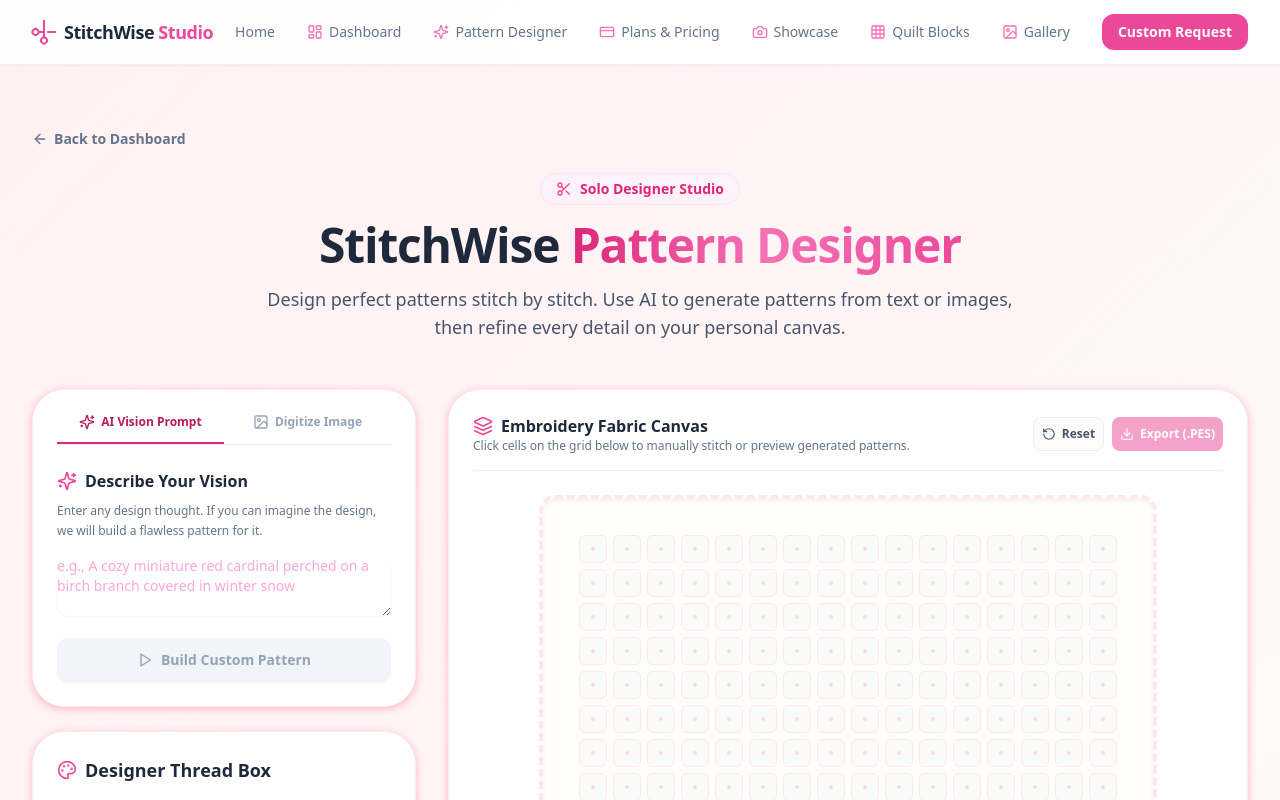
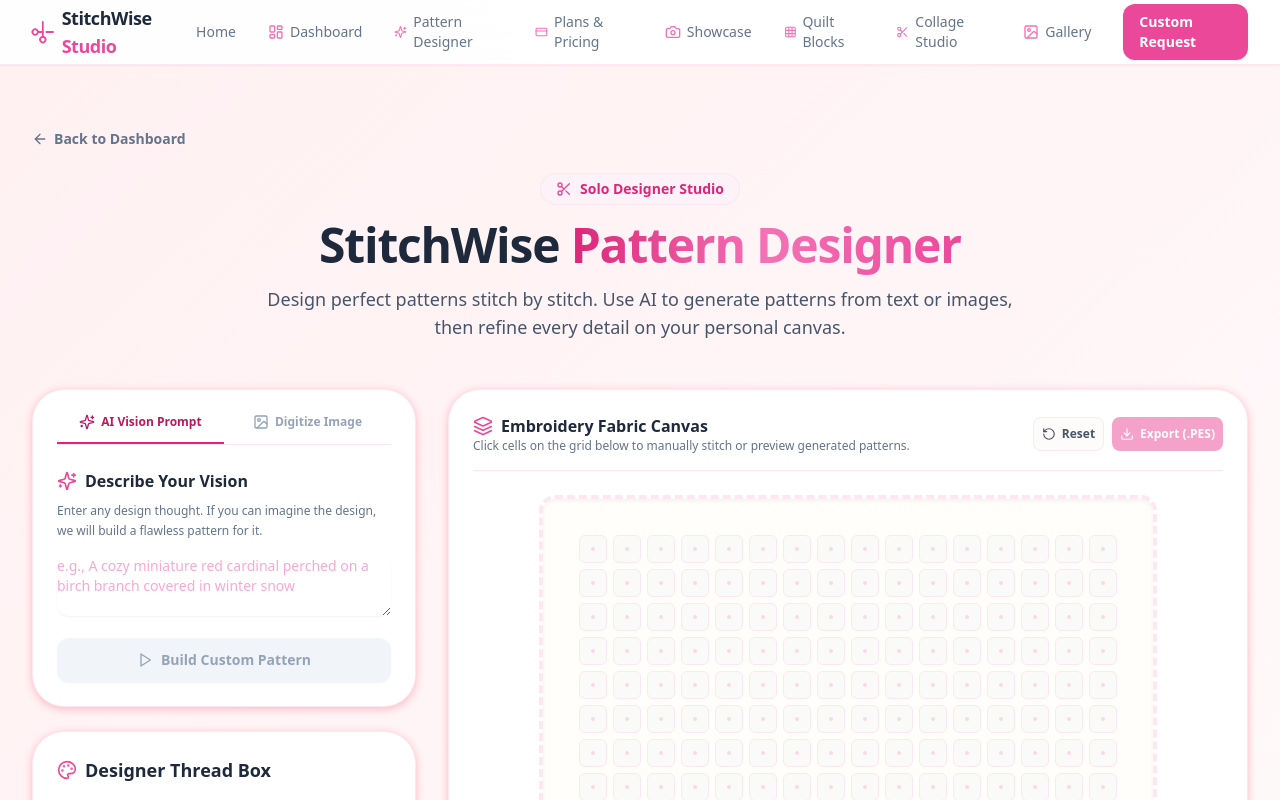
Before and after one commit to wisemankelli-dev/stitchwise-studio, a React (Vite) app in the folder client-portal/: page /designer in a window 1280 px wide. Shown: the top 800 px of the page. Built offline with nearby package versions, Linux system fonts and the light colour scheme.

Commit message:
fix: Add Collage Studio nav link to header
- Add 'Collage Studio' nav link with Scissors icon in header (between Quilt Blocks and Gallery)
- Route, imports, and footer links were already in place

```diff
--- a/client-portal/src/App.tsx
+++ b/client-portal/src/App.tsx
@@ -55,6 +55,10 @@
                 <Link to="/quilt-block" className="text-sm font-medium text-slate-500 hover:text-blush-600 transition-colors flex items-center gap-1.5">
                   <Grid3X3 className="h-4 w-4 text-blush-400" />
                   Quilt Blocks
+                </Link>
+                <Link to="/collage" className="text-sm font-medium text-slate-500 hover:text-blush-600 transition-colors flex items-center gap-1.5">
+                  <Scissors className="h-4 w-4 text-blush-400" />
+                  Collage Studio
                 </Link>
                 <Link to="/gallery" className="text-sm font-medium text-slate-500 hover:text-blush-600 transition-colors flex items-center gap-1.5">
                   <Image className="h-4 w-4 text-blush-400" />
```
